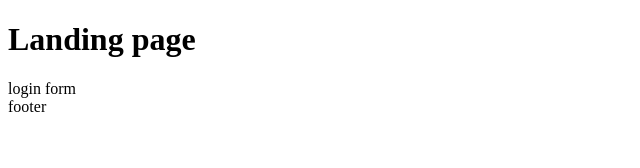
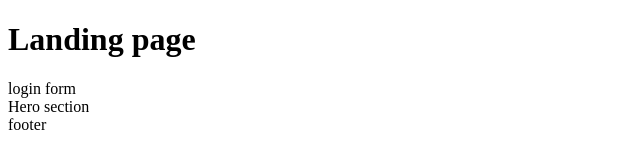
Before and after one commit to webdevafrisa/test1, a plain HTML site: page index.html in a window 1280 px wide. Shown: the full height of the page, 0-640 px from the left. Drawn offline with Linux system fonts and the light colour scheme.

Commit message:
added hero section

```diff
--- a/index.html
+++ b/index.html
@@ -9,6 +9,8 @@
     <h1>Landing page</h1>
 
     <form>login form</form>
+
+    <section>Hero section</section>
     <footer>footer</footer>
   </body>
 </html>
```
